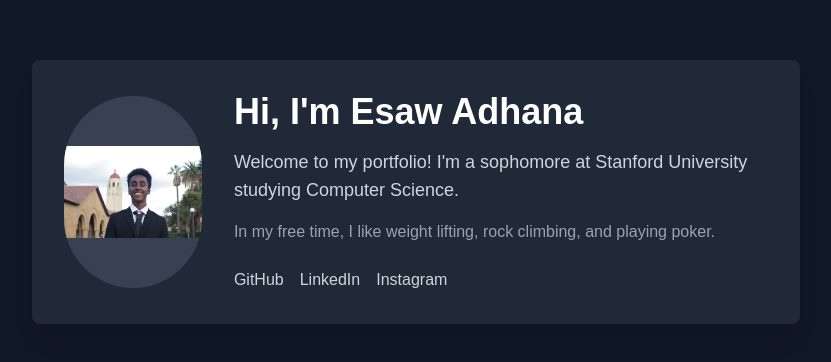
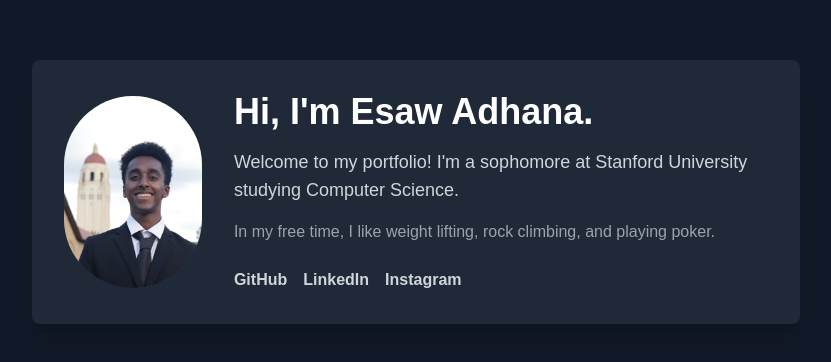
Before and after one commit to EsawAdhana/portfolio, a Next.js app: page / in a window 1280 px wide. Shown: the part 208-570 px from the top of the page, without its empty margins (224-1055 px from the left). Built offline with nearby package versions, Linux system fonts and the light colour scheme.

Commit message:
Fixed img

```diff
--- a/app/page.tsx
+++ b/app/page.tsx
@@ -5,21 +5,19 @@ export default function Home() {
     <main className="min-h-screen flex items-center justify-center bg-gray-900">
       <div className="max-w-3xl p-8 bg-gray-800 rounded-lg shadow-xl text-white">
         <div className="flex flex-col md:flex-row gap-8 items-center">
-          {/* Profile Picture */}
-          <div className="w-48 h-48 rounded-full overflow-hidden bg-gray-700 flex items-center justify-center">
+          <div className="relative w-48 h-48 rounded-full overflow-hidden bg-gray-700">
             <Image
               src="/profile-picture.png"
               alt="Profile picture"
-              width={192}
-              height={192}
+              fill
+              sizes="192px"
               className="object-cover"
               priority
             />
           </div>
 
-          {/* Text Content */}
           <div>
-            <h1 className="text-4xl font-bold mb-4">Hi, I&apos;m Esaw Adhana</h1>
+            <h1 className="text-4xl font-bold mb-4">Hi, I&apos;m Esaw Adhana.</h1>
             <p className="text-lg text-gray-300 mb-4">
               Welcome to my portfolio! I&apos;m a sophomore at Stanford University studying Computer Science.
             </p>
@@ -27,13 +25,12 @@ export default function Home() {
               In my free time, I like weight lifting, rock climbing, and playing poker.
             </p>
 
-            {/* Social Links */}
             <div className="flex gap-4">
               <a
                 href="https://github.com/EsawAdhana"
                 target="_blank"
                 rel="noopener noreferrer"
-                className="text-gray-300 hover:text-white transition-colors"
+                className="text-gray-300 hover:text-white transition-colors font-bold"
               >
                 GitHub
               </a>
@@ -41,7 +38,7 @@ export default function Home() {
                 href="https://linkedin.com/in/EsawAdhana"
                 target="_blank"
                 rel="noopener noreferrer"
-                className="text-gray-300 hover:text-white transition-colors"
+                className="text-gray-300 hover:text-white transition-colors font-bold"
               >
                 LinkedIn
               </a>
@@ -49,7 +46,7 @@ export default function Home() {
                 href="https://instagram.com/esaw.adhana"
                 target="_blank"
                 rel="noopener noreferrer"
-                className="text-gray-300 hover:text-white transition-colors"
+                className="text-gray-300 hover:text-white transition-colors font-bold"
               >
                 Instagram
               </a>
```
